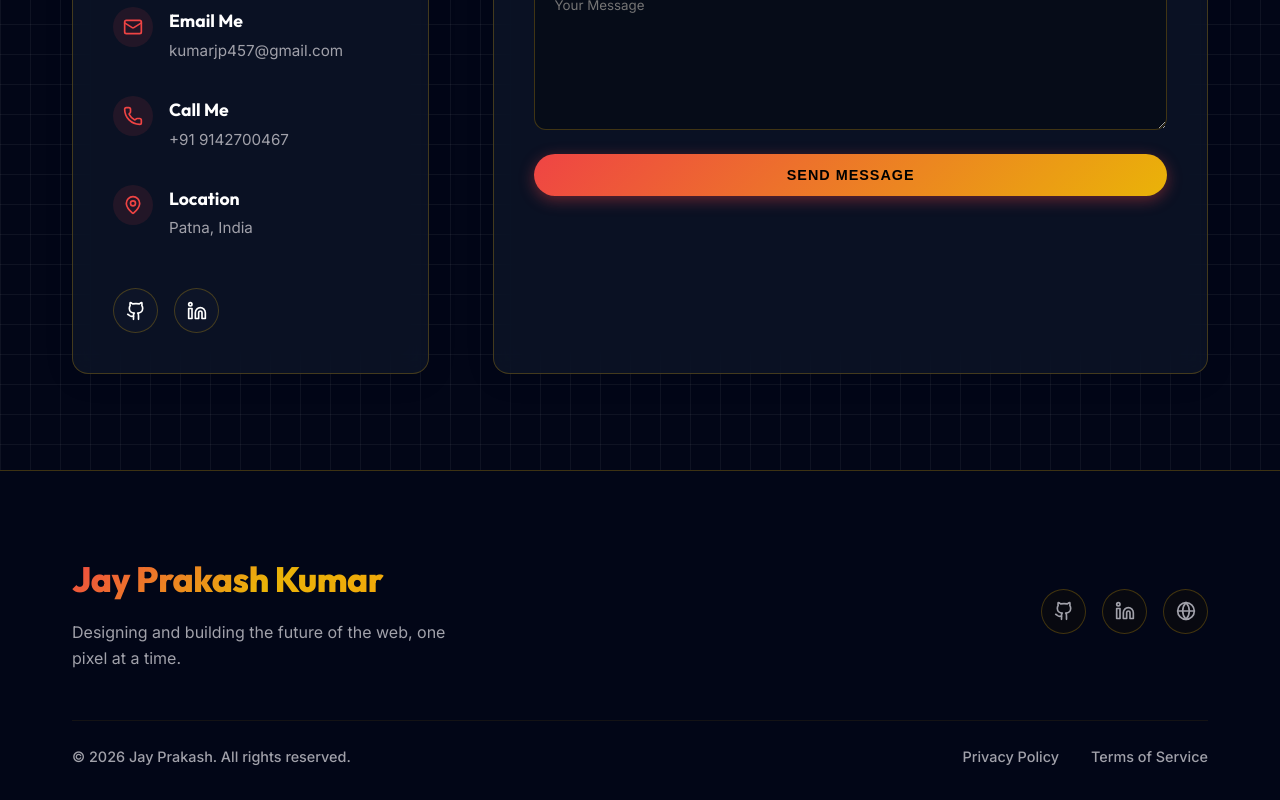
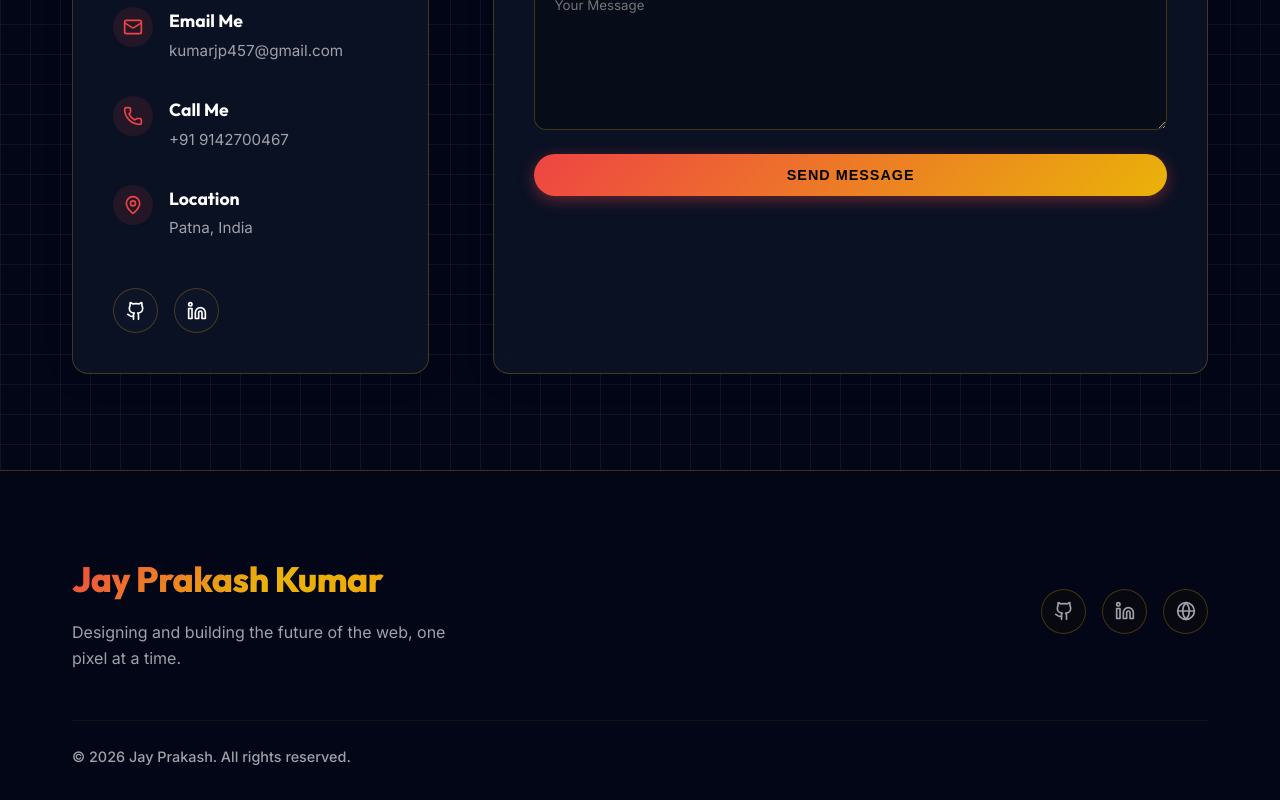
Before and after one commit to jay-prakash-kumar/Portfolio, a React (Vite) app: page / in a window 1280 px wide. Shown: the part 8346-9146 px from the top of the page. Built offline with nearby package versions, Linux system fonts and the light colour scheme.

Commit message:
refactor Footer component for improved readability and consistency

```diff
--- a/src/components/Footer.jsx
+++ b/src/components/Footer.jsx
@@ -127,10 +127,6 @@ export default function Footer() {
           <div>
             &copy; {new Date().getFullYear()} Jay Prakash. All rights reserved.
           </div>
-          <div style={{ display: 'flex', gap: '2rem' }}>
-            <a href="#" style={{ transition: 'color 0.3s ease', textDecoration: 'none', color: 'inherit' }} onMouseEnter={e => e.currentTarget.style.color='var(--text-primary)'} onMouseLeave={e => e.currentTarget.style.color='var(--text-secondary)'}>Privacy Policy</a>
-            <a href="#" style={{ transition: 'color 0.3s ease', textDecoration: 'none', color: 'inherit' }} onMouseEnter={e => e.currentTarget.style.color='var(--text-primary)'} onMouseLeave={e => e.currentTarget.style.color='var(--text-secondary)'}>Terms of Service</a>
-          </div>
         </div>
 
       </div>
```
Lines whose indentation alone changed are shown as unchanged.
